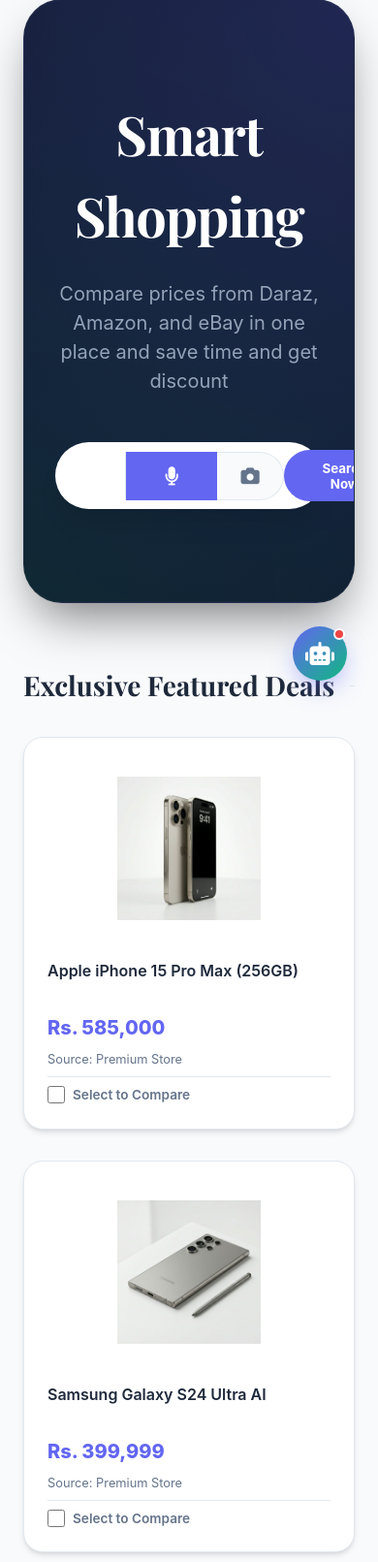
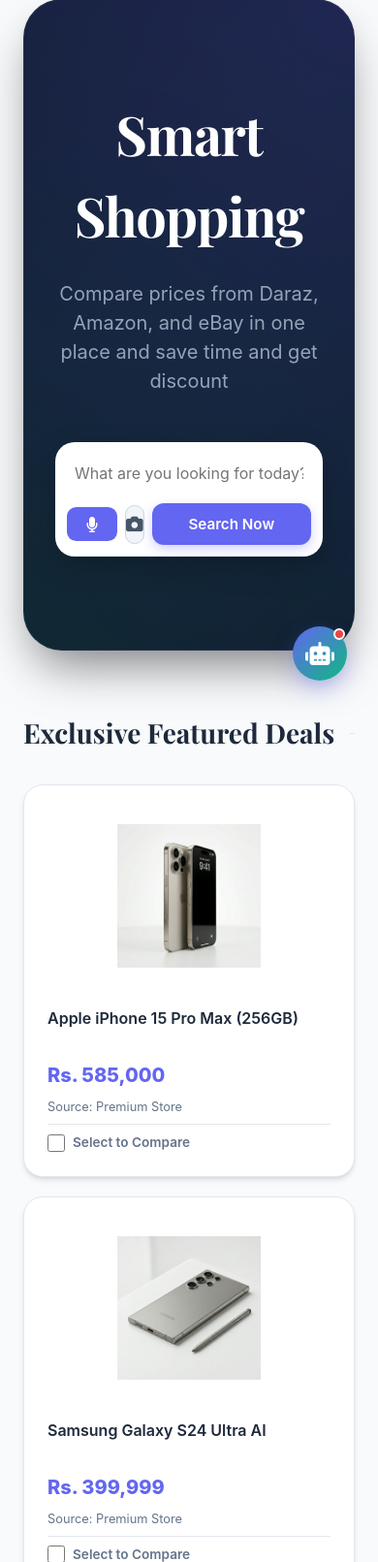
Before and after one commit to ahmadboby56/AI-Smart-Shopping-Comaprison-System, a Flask app: page /dashboard in a window 390 px wide. Shown: the part 110-1721 px from the top of the page at 97% size. Run offline with Flask 3, Linux system fonts and the light colour scheme; a user stored in the database is signed in; data comes from the database, SQL or seed files in the repository; some libraries are stand-ins or nearby versions.

Commit message:
Fix mobile layout and update smart shopping app

```diff
--- a/templates/dashboard.html
+++ b/templates/dashboard.html
@@ -752,46 +752,7 @@
         margin-right: auto;
     }
 
-    .hero-search {
-        display: flex;
-        max-width: 800px;
-        margin: 0 auto;
-        background: var(--white);
-        padding: 0.5rem;
-        border-radius: 9999px;
-        box-shadow: 0 20px 25px -5px rgb(0 0 0 / 0.1);
-    }
-
-    [data-theme="dark"] .hero-search {
-        background: #1e293b;
-        border: 1px solid #334155;
-    }
-
-    .hero-search input {
-        flex: 1;
-        padding: 1rem 2rem;
-        border: none;
-        outline: none;
-        font-size: 1.1rem;
-        background: transparent;
-        color: var(--text-main);
-    }
-
-    .hero-search button {
-        background: var(--primary);
-        color: white;
-        border: none;
-        padding: 0 2.5rem;
-        border-radius: 9999px;
-        font-weight: 700;
-        cursor: pointer;
-        transition: var(--transition);
-    }
-
-    .hero-search button:hover {
-        background: var(--primary-hover);
-        transform: scale(1.05);
-    }
+    /* Section Header */
 
     .section-header {
         text-align: left;
@@ -813,11 +774,11 @@
         background: var(--border);
     }
 
-    /* Featured Grid */
+    /* Featured Grid - Exactly 4 items in 1 line on desktop */
     .featured-grid {
         display: grid;
-        grid-template-columns: repeat(auto-fill, minmax(280px, 1fr));
-        gap: 2rem;
+        grid-template-columns: repeat(4, 1fr);
+        gap: 1.5rem;
         margin-bottom: 4rem;
     }
 
@@ -857,11 +818,11 @@
         margin-top: auto;
     }
 
-    /* Category Grid */
+    /* Category Grid - Exactly 4 items in 1 line on desktop */
     .categories-grid {
         display: grid;
-        grid-template-columns: repeat(auto-fit, minmax(240px, 1fr));
-        gap: 2rem;
+        grid-template-columns: repeat(4, 1fr);
+        gap: 1.5rem;
         margin-bottom: 5rem;
     }
 
@@ -919,46 +880,243 @@
         border-color: var(--primary);
     }
 
-    .visual-search-btn {
-        background: var(--bg-body);
-        border: 1px solid var(--border);
-        border-left: none;
-        padding: 0 1.5rem;
+    .hero-search {
         display: flex;
         align-items: center;
+        justify-content: space-between;
+        width: 100%;
+        max-width: 750px;
+        margin: 1.5rem auto 0 auto;
+        background: #ffffff;
+        border-radius: 9999px;
+        padding: 0.35rem 0.5rem 0.35rem 1.5rem;
+        box-shadow: 0 10px 30px rgba(0, 0, 0, 0.2);
+        position: relative;
+    }
+
+    [data-theme="dark"] .hero-search {
+        background: #1e293b;
+    }
+
+    .hero-search input {
+        flex: 1 !important;
+        border: none !important;
+        outline: none !important;
+        background: transparent !important;
+        color: #0f172a !important;
+        font-size: 1rem !important;
+        padding: 0.6rem 0.5rem !important;
+        min-width: 0 !important;
+        box-shadow: none !important;
+    }
+
+    [data-theme="dark"] .hero-search input {
+        color: #f8fafc !important;
+    }
+
+    .hero-controls {
+        display: flex;
+        align-items: center;
+        gap: 0.5rem;
+        flex-shrink: 0;
+    }
+
+    .voice-btn {
+        background: #6366f1 !important;
+        color: #ffffff !important;
+        border: none !important;
+        padding: 0.6rem 1.25rem !important;
+        border-radius: 0.6rem !important;
+        cursor: pointer !important;
+        font-size: 1rem !important;
+        display: inline-flex !important;
+        align-items: center !important;
+        justify-content: center !important;
+        transition: all 0.2s ease !important;
+    }
+
+    .voice-btn:hover {
+        background: #4f46e5 !important;
+    }
+
+    .camera-btn {
+        background: #f1f5f9 !important;
+        color: #475569 !important;
+        border: 1px solid #cbd5e1 !important;
+        width: 40px !important;
+        height: 40px !important;
+        border-radius: 0.6rem !important;
+        cursor: pointer !important;
+        font-size: 1.1rem !important;
+        display: inline-flex !important;
+        align-items: center !important;
+        justify-content: center !important;
+        transition: all 0.2s ease !important;
+    }
+
+    .camera-btn:hover {
+        background: #e2e8f0 !important;
+        color: #1e293b !important;
+    }
+
+    .hero-submit-btn {
+        background: #6366f1 !important;
+        color: #ffffff !important;
+        border: none !important;
+        padding: 0.75rem 1.5rem !important;
+        border-radius: 9999px !important;
+        font-weight: 600 !important;
+        font-size: 0.95rem !important;
+        cursor: pointer !important;
+        box-shadow: 0 4px 12px rgba(99, 102, 241, 0.3) !important;
+        transition: all 0.2s ease !important;
+        white-space: nowrap !important;
+    }
+
+    .hero-submit-btn:hover {
+        background: #4f46e5 !important;
+    }
+
+    @media (max-width: 768px) {
+        .hero-search {
+            flex-direction: column !important;
+            border-radius: 1.25rem !important;
+            padding: 0.75rem !important;
+            gap: 0.75rem !important;
+            align-items: stretch !important;
+        }
+
+        .hero-controls {
+            width: 100% !important;
+            justify-content: space-between !important;
+        }
+
+        .voice-btn,
+        .camera-btn {
+            flex: 1 !important;
+        }
+
+        .hero-submit-btn {
+            width: 100% !important;
+            border-radius: 0.75rem !important;
+            text-align: center !important;
+        }
+    }
+
+    .results-toolbar {
+        padding: 1rem;
+        border-radius: 1rem;
+        flex-direction: column;
+        align-items: stretch;
+        gap: 1rem;
+    }
+
+    .filter-section {
+        padding: 1rem;
+        border-radius: 1rem;
+        flex-direction: column;
+        align-items: stretch;
+        gap: 1rem;
+    }
+
+    .price-inputs {
+        width: 100%;
+        justify-content: space-between;
+    }
+
+    .price-inputs input {
+        flex: 1;
+        width: auto;
+    }
+
+    .store-filters {
+        gap: 0.5rem;
+    }
+
+    .store-checkbox {
+        padding: 0.4rem 0.75rem;
+        font-size: 0.8rem;
+    }
+
+    .btn-reset-filters {
+        width: 100%;
+        margin-left: 0;
+        text-align: center;
+    }
+
+    .results-grid {
+        grid-template-columns: 1fr !important;
+        gap: 1.25rem;
+    }
+
+    .skeleton-grid {
+        grid-template-columns: 1fr !important;
+        gap: 1.25rem;
+    }
+
+    .product-card {
+        min-height: auto;
+        border-radius: 1rem;
+    }
+
+    .img-container {
+        height: 180px;
+        padding: 1rem;
+    }
+
+    .card-body {
+        padding: 1rem;
+    }
+
+    .card-title {
+        font-size: 0.95rem;
+        height: 2.6rem;
+        margin-bottom: 0.75rem;
+    }
+
+    .card-price {
+        font-size: 1.15rem;
+        margin-bottom: 1rem;
+    }
+
+    .card-actions {
+        grid-template-columns: 1fr;
+        gap: 0.5rem;
+    }
+
+    .btn-view-deal,
+    .btn-outline {
+        padding: 0.65rem;
+        font-size: 0.8rem;
+        width: 100%;
+    }
+
+    .compare-bar {
+        width: calc(100% - 2rem);
+        padding: 0.75rem 1rem;
+        flex-wrap: wrap;
         justify-content: center;
-        cursor: pointer;
-        transition: var(--transition);
-        color: var(--text-muted);
-        border-radius: 0 9999px 9999px 0;
-        font-size: 1.2rem;
-    }
-
-    .visual-search-btn:hover {
-        color: var(--primary);
-        background: var(--bg-card);
-    }
-
-    .visual-search-preview {
-        position: absolute;
-        bottom: -60px;
-        left: 20px;
-        background: var(--bg-card);
-        padding: 5px;
-        border-radius: 8px;
-        box-shadow: var(--shadow);
-        display: none;
-        align-items: center;
-        gap: 10px;
-        z-index: 100;
-        border: 1px solid var(--primary);
-    }
-
-    .visual-search-preview img {
-        width: 40px;
-        height: 40px;
-        object-fit: cover;
-        border-radius: 4px;
+        gap: 0.75rem;
+        border-radius: 1rem;
+    }
+
+    .compare-table th,
+    .compare-table td {
+        padding: 0.5rem;
+        font-size: 0.8rem;
+    }
+
+    .featured-grid,
+    .categories-grid {
+        grid-template-columns: 1fr !important;
+        gap: 1.25rem;
+    }
+
+    .modal-content {
+        padding: 1.5rem 1rem;
+        border-radius: 1rem;
+        max-height: 90vh;
+        overflow-y: auto;
     }
 </style>
 {% endblock %}
@@ -971,23 +1129,19 @@
         <h1>Smart Shopping </h1>
         <p>Compare prices from Daraz, Amazon, and eBay in one place and save time and get discount</p>
         <form class="hero-search" action="{{ url_for('dashboard') }}" method="GET" id="inlineSearch">
-            <div style="flex: 1; position: relative;">
-                <div style="display: flex; align-items: center;">
             <input type="text" name="q" id="searchInput" placeholder="What are you looking for today?" required
-                        autocomplete="off" style="width: 100%; border-radius: 9999px 0 0 9999px;">
-                    <button type="button" id="voiceSearchBtn" class="visual-search-btn" title="Search by Voice"
-                        style="border-left: 1px solid var(--border); border-right: none; border-radius: 0; height: 50px;">
+                autocomplete="off">
+            <div class="hero-controls">
+                <button type="button" id="voiceSearchBtn" class="voice-btn" title="Search by Voice">
                     <i class="fas fa-microphone" id="voiceSearchIcon"></i>
                 </button>
-                    <label for="visualSearchInput" class="visual-search-btn" title="Search by Image"
-                        style="height: 50px;">
+                <label for="visualSearchInput" class="camera-btn" title="Search by Image">
                     <i class="fas fa-camera"></i>
                     <input type="file" id="visualSearchInput" accept="image/*" style="display: none;">
                 </label>
+                <button type="submit" class="hero-submit-btn" onclick="showLoading()">Search Now</button>
             </div>
             <div id="suggestionsBox" class="autocomplete-suggestions"></div>
-            </div>
-            <button type="submit" onclick="showLoading()">Search Now</button>
         </form>
     </div>
 </div>
@@ -1002,8 +1156,7 @@
     <a href="{{ url_for('redirect_store', url=product.url, store=product.source, title=product.name, price=product.price) }}"
         target="_blank" class="featured-card">
         <img src="{{ product.image if product.image.startswith('/static') else '/api/proxy_image?url=' + product.image }}"
-            onerror="this.onerror=null;this.src='https://via.placeholder.com/200?text={{ product.name[:10] | urlencode }}';"
-            alt="{{ product.name }}">
+            onerror="this.onerror=null;this.src='/static/images/iisat_logo.jpg';" alt="{{ product.name }}">
         <div
             style="font-weight:600; font-size: 1rem; margin-bottom: 0.5rem; height: 3rem; overflow: hidden; color: var(--text-main);">
             {{ product.name }}
```
Lines whose indentation alone changed are shown as unchanged.
